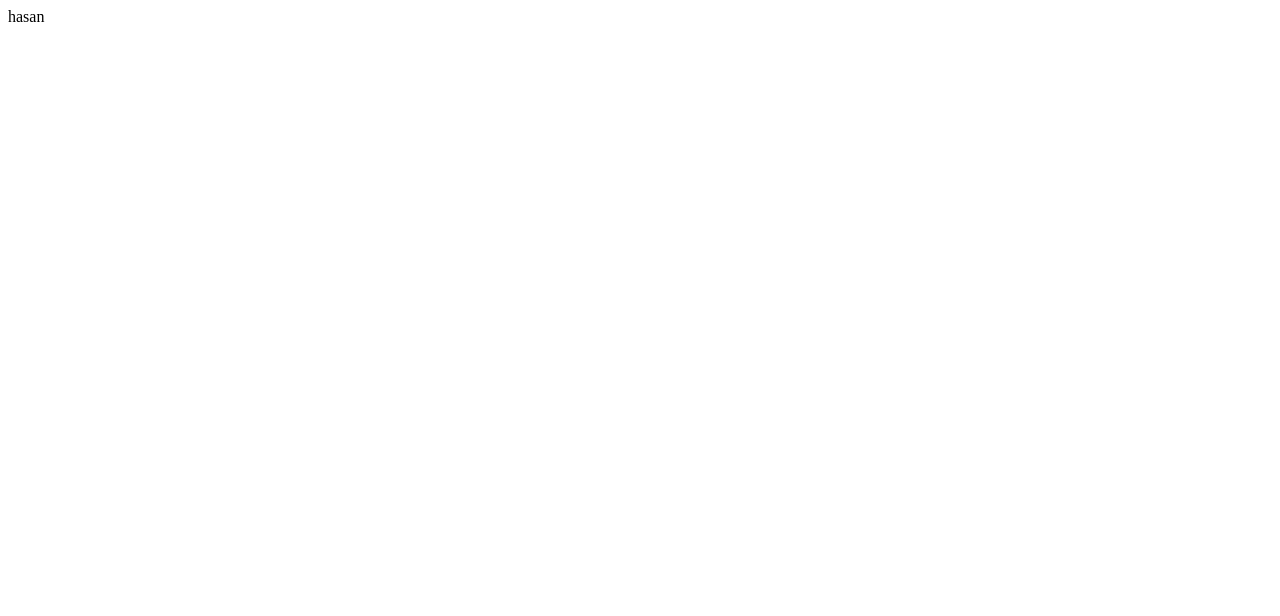
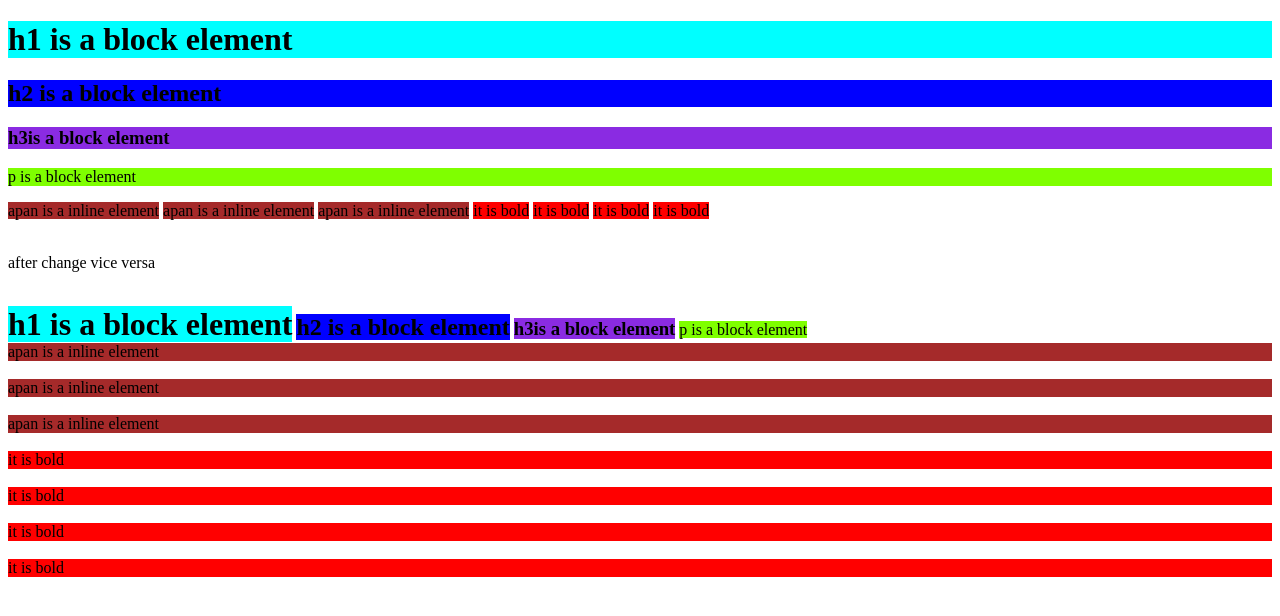
Before and after one commit to sufihasan/bonous-mo5-5-repo, a plain HTML site: page index.html in a window 1280 px wide. Drawn offline with Linux system fonts and the light colour scheme.

Commit message:
commit change

```diff
--- a/index.html
+++ b/index.html
@@ -5,11 +5,46 @@
     <meta charset="UTF-8">
     <meta http-equiv="X-UA-Compatible" content="IE=edge">
     <meta name="viewport" content="width=device-width, initial-scale=1.0">
-    <title>Document</title>
+    <title>modiule 5-5</title>
+    <link rel="stylesheet" href="style.css">
 </head>
 
 <body>
-    hasan
+    <div class="normal-mode">
+        <h1>h1 is a block element</h1>
+        <h2>h2 is a block element</h2>
+        <h3> h3is a block element</h3>
+
+        <p>p is a block element</p>
+
+        <span>apan is a inline element</span>
+        <span>apan is a inline element</span>
+        <span>apan is a inline element</span>
+        <bold>it is bold</bold>
+        <bold>it is bold</bold>
+        <bold>it is bold</bold>
+        <bold>it is bold</bold>
+    </div>
+    <br>
+    <p>after change vice versa</p>
+    <br>
+
+    <div class="after-change-mode">
+        <h1>h1 is a block element</h1>
+        <h2>h2 is a block element</h2>
+        <h3> h3is a block element</h3>
+
+        <p>p is a block element</p>
+
+        <span>apan is a inline element</span><br>
+        <span>apan is a inline element</span><br>
+        <span>apan is a inline element</span> <br>
+        <bold>it is bold</bold> <br>
+        <bold>it is bold</bold> <br>
+        <bold>it is bold</bold> <br>
+        <bold>it is bold</bold> <br>
+    </div>
+
 </body>
 
 </html>
--- a/style.css
+++ b/style.css
@@ -0,0 +1,93 @@
+/*normal mode start */
+.normal-mode h1 {
+    background-color: aqua;
+
+
+}
+
+
+.normal-mode h2 {
+    background-color: blue;
+
+
+}
+
+.normal-mode h3 {
+
+    background-color: blueviolet;
+}
+
+.normal-mode p {
+
+    background-color: chartreuse;
+}
+
+
+.normal-mode span {
+
+
+    background-color: brown;
+
+}
+
+.normal-mode bold {
+
+
+    background-color: red;
+}
+
+
+/*normal mode end */
+
+
+
+
+/*change  mode start */
+
+
+.after-change-mode h1 {
+    background-color: aqua;
+
+    display: inline;
+}
+
+
+.after-change-mode h2 {
+    background-color: blue;
+    display: inline;
+
+}
+
+.after-change-mode h3 {
+
+    background-color: blueviolet;
+    display: inline;
+}
+
+.after-change-mode p {
+
+    background-color: chartreuse;
+    display: inline;
+}
+
+
+.after-change-mode span {
+
+
+    background-color: brown;
+    display: block;
+
+}
+
+.after-change-mode bold {
+
+    display: block;
+    background-color: red;
+}
+
+
+
+
+
+
+/*change mode end */
```
